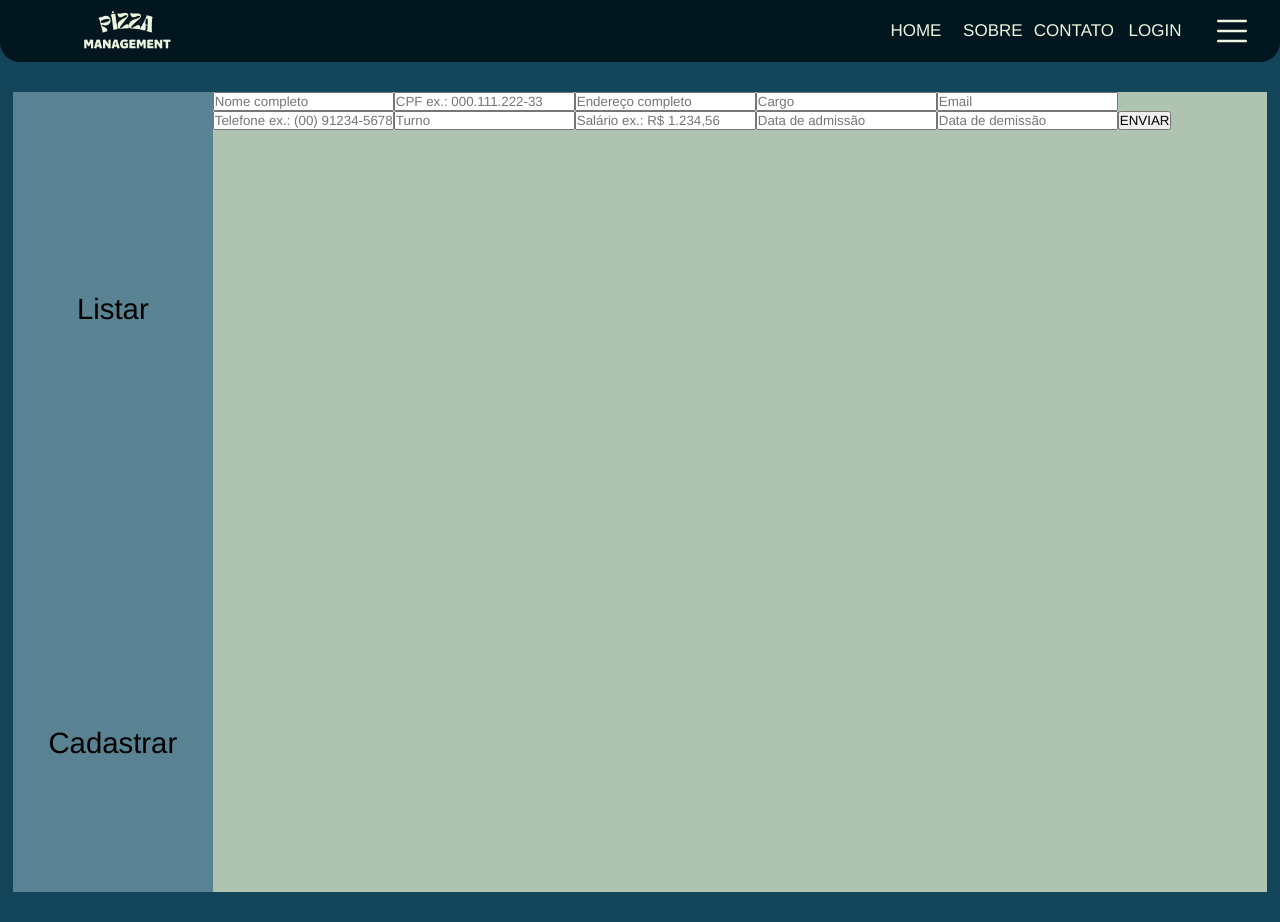
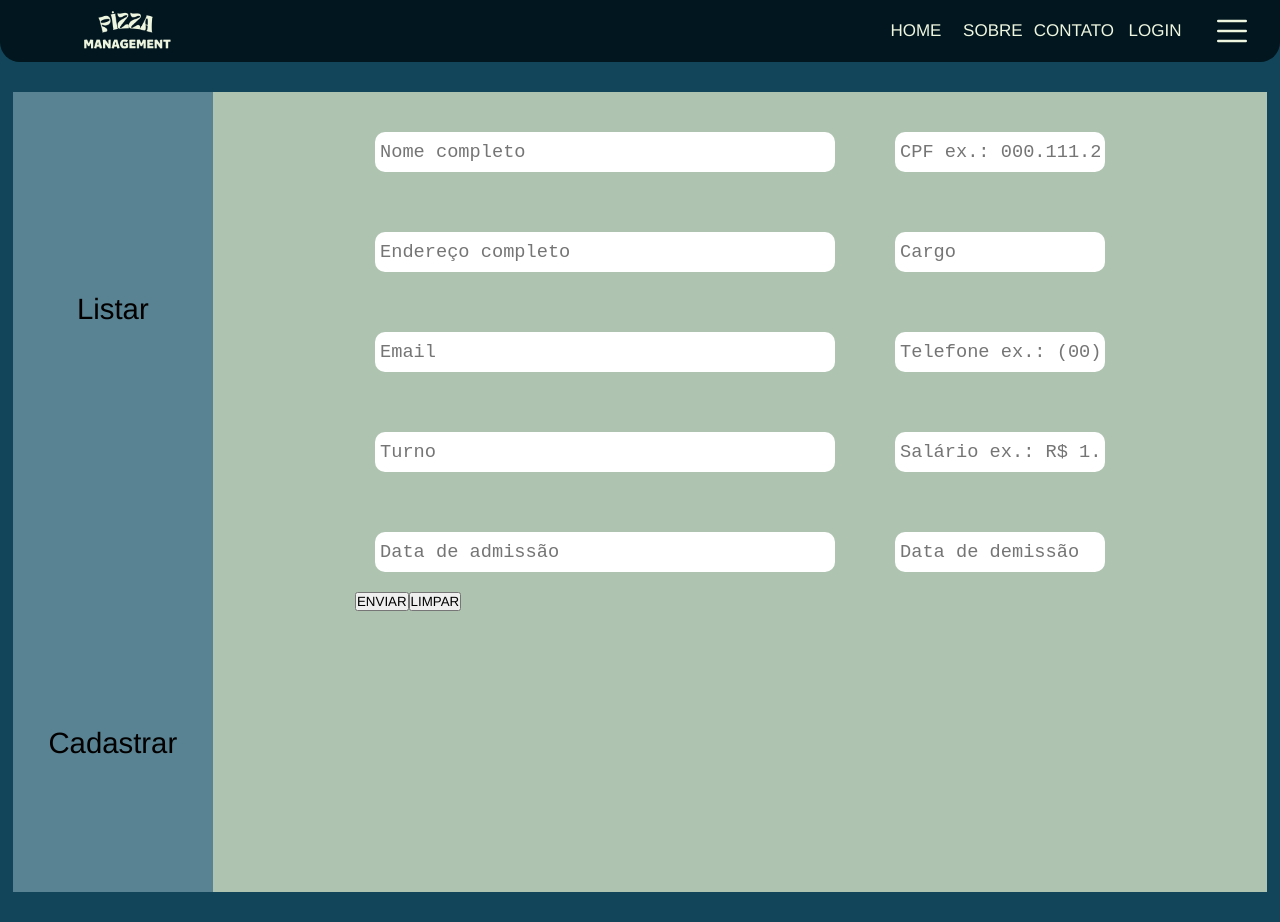
Before and after one commit to NodjaLima/pizza_management, a React (Vite) app: page /colaboradores in a window 1280 px wide. Both pictures are taken after a click on the link "Cadastrar". Built offline with nearby package versions, Linux system fonts and the light colour scheme.

Commit message:
Estilização FomColaboradores.jsx/.css

```diff
--- a/src/components/formColaboradores/FormColaboradores.css
+++ b/src/components/formColaboradores/FormColaboradores.css
@@ -0,0 +1,29 @@
+.section-form-colaborador{
+    display: flex;
+    flex-direction: column;
+    margin: 20px auto;
+}
+
+.form-cadastro-colaborador {
+    display: grid;
+    grid-template-columns: 500px 250px;
+    justify-content: center;
+    align-self: center;
+    text-align: center;
+    width: 100%;
+    gap: 20px;
+}
+
+.form-cadastro-colaborador input{
+    height: 40px;
+    margin: 20px;
+    padding: 0 5px;
+    font-size: 14pt;
+    font-family: 'Courier New', Courier, monospace;
+    border-radius: 10px;
+    border: none;
+}
+
+.section-form-colaborador div{
+
+}
--- a/src/components/formColaboradores/FormColaboradores.jsx
+++ b/src/components/formColaboradores/FormColaboradores.jsx
@@ -24,6 +24,7 @@ const FormColaboradores = (props) => {
   });
 
   return (
+    <section className="section-form-colaborador">
     <form className="form-cadastro-colaborador">
       <input
         type="text"
@@ -35,7 +36,7 @@ const FormColaboradores = (props) => {
           });
         }}
       />
-      <input
+      <input id="input-cpf"
         type="text"
         placeholder="CPF ex.: 000.111.222-33"
         onChange={(event) => {
@@ -125,11 +126,15 @@ const FormColaboradores = (props) => {
           });
         }}
       />
-      <button onClick={(e) => {
-        e.preventDefault();
-        CadastraColaborador(colaborador)
-      }}>ENVIAR</button>
     </form>
+    <div>
+    <button onClick={(e) => {
+      e.preventDefault();
+      CadastraColaborador(colaborador)
+    }}>ENVIAR</button>
+    <button type='reset'>LIMPAR</button>
+    </div>
+    </section>
   );
 };
 
--- a/src/pages/colaboradores/Colaboradores.css
+++ b/src/pages/colaboradores/Colaboradores.css
@@ -1,5 +1,6 @@
 .container-main-colaboradores{
     display: flex;
+    /* flex-direction: column; */
     width: 98%;
     height: 800px;
     background-color: #AEC3B0;
--- a/src/services/requisicoes_colaboradores.js
+++ b/src/services/requisicoes_colaboradores.js
@@ -9,5 +9,5 @@ export const CriaColaborador = (colaborador) => {
 }
 
 export const ExcluiColaborador = (matricula) => {
-  return axios.delete(`https://restaurante-api-m4.herokuapp.com/colaboradores/:${matricula}`)
+  return axios.delete(`https://restaurante-api-m4.herokuapp.com/colaboradores/${matricula}`)
 }
```
